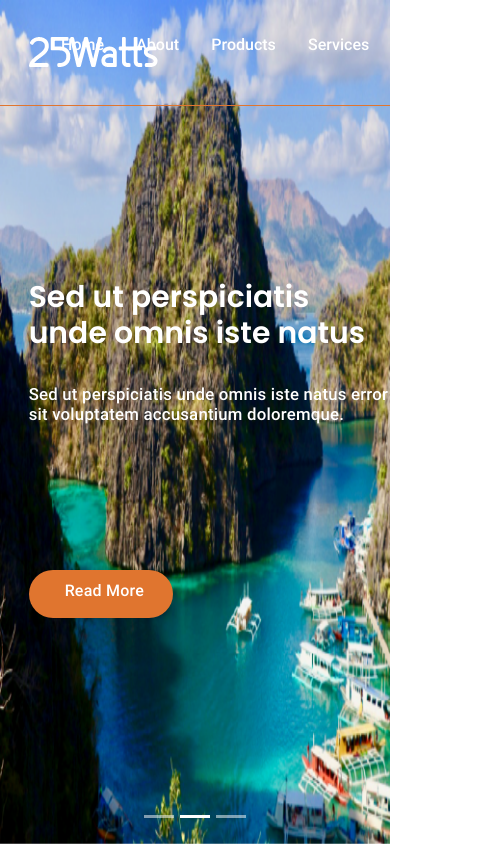
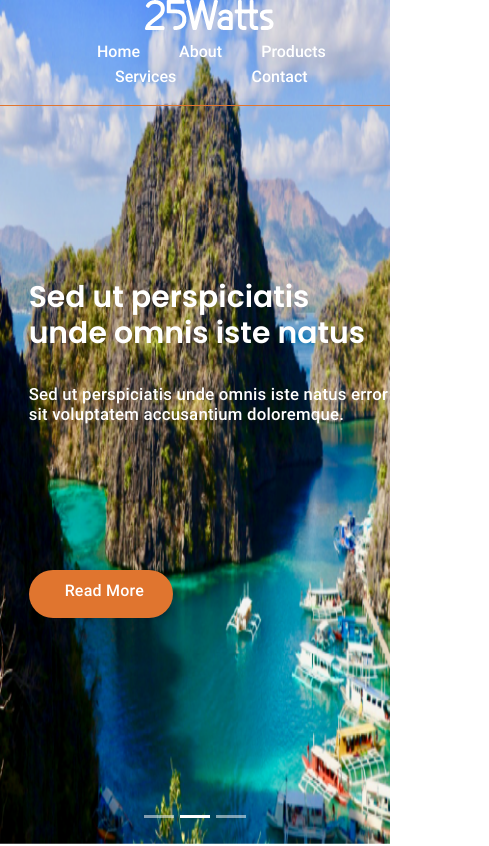
Before and after one commit to facundoaguilera/FrontEnd-MundosE-React, a React (Create React App) app in the folder pin-react/: page / in a window 390 px wide. Shown: the top 846 px of the page, 489 px wide, since content can reach past the window. Built offline with nearby package versions, Linux system fonts and the light colour scheme.

Commit message:
agrego medias query para menu

```diff
--- a/pin-react/src/styles/index.scss
+++ b/pin-react/src/styles/index.scss
@@ -1,6 +1,7 @@
 @import "vendors/_bootstrap";
 @import "fonts/fonts";
 @import  "layout/_header";
+@import "layout/medias";
 @import  "layout/_seccion2";
 @import  "layout/_seccion3";
 @import  "layout/_seccion4";
--- /dev/null
+++ b/pin-react/src/styles/layout/_medias.scss
@@ -0,0 +1,15 @@
+@media (max-width:668px) {
+
+   .flex-container{flex-direction: column;}
+   .listaFlex{
+    justify-content: space-around;
+
+   }
+
+}
+@media (max-width:400px){
+    .listaFlex{
+        justify-content: space-around;
+        flex-wrap: wrap;
+       }
+}
```
